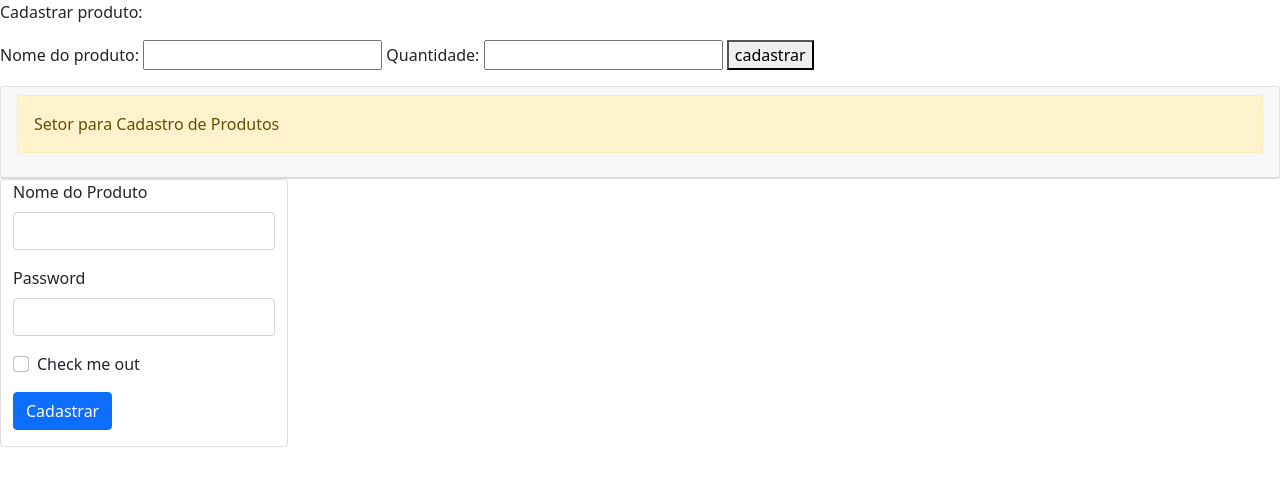
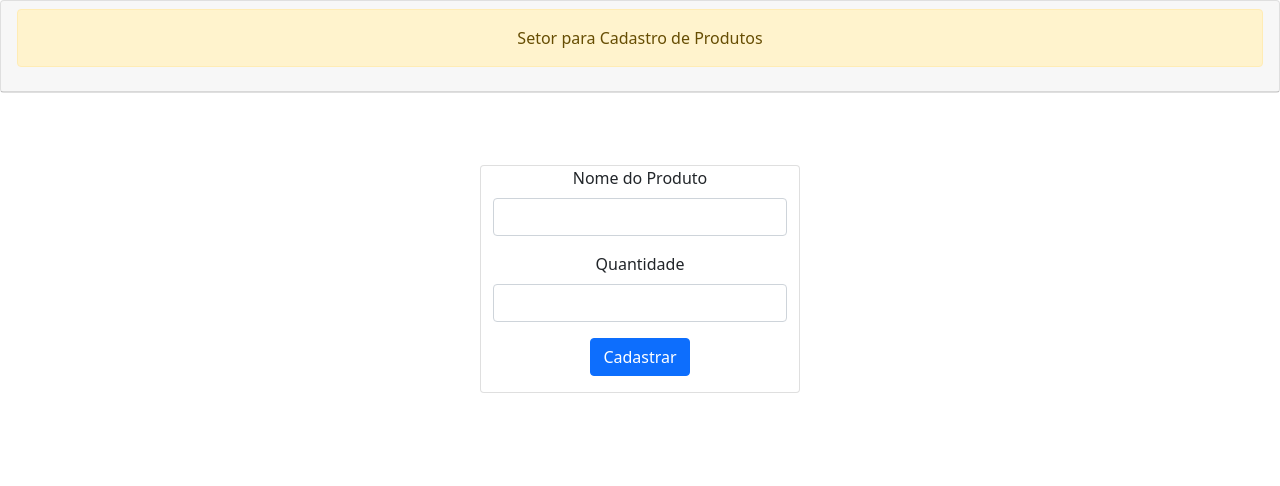
Before and after one commit to KauannGuimaraes/projeto-integrado-2-semestre, a PHP site: page /view/produto/add-produto.php in a window 1280 px wide. Shown: the top 486 px of the page. Run offline with PHP 8.4, Linux system fonts and the light colour scheme.

Commit message:
Add system com estilo

```diff
--- a/view/produto/add-produto.php
+++ b/view/produto/add-produto.php
@@ -1,40 +1,30 @@
 <html>
     <head>
-    <link href="https://cdn.jsdelivr.net/npm/bootstrap@5.1.3/dist/css/bootstrap.min.css" rel="stylesheet" integrity="sha384-1BmE4kWBq78iYhFldvKuhfTAU6auU8tT94WrHftjDbrCEXSU1oBoqyl2QvZ6jIW3" crossorigin="anonymous">
+        <link href="../bootstrap-5.1.3/css/bootstrap.min.css" rel="stylesheet">
     </head>
     <body>
-            <form action="#">
-                <p>Cadastrar produto:</p>
-                Nome do produto: <input type="text" name="name">
-                Quantidade: <input type="number" name="quantidade">
-                <button type="submit">cadastrar</button>
-            </form>
-
-
-            <div class="card">
+            <div class="card" >
                 <div class="card-header">
                     <div class="alert alert-warning" role="alert">
-                        Setor para Cadastro de Produtos
+                        <center> Setor para Cadastro de Produtos </center>
                     </div>
                 </div>
             </div>
-
-            <div class="card" style="width: 18rem;">
+            <center>
+            <br><br><br>
+            <div class="card" style="width: 20rem;">
             <form class="container-sm">
                 <div class="mb-3">
                     <label for="producttype" class="form-label">Nome do Produto</label>
-                    <input type="email" class="form-control" id="exampleInputEmail1" aria-describedby="productHelp">
+                    <input type="text" class="form-control">
                 </div>
                 <div class="mb-3">
-                    <label for="exampleInputPassword1" class="form-label">Password</label>
-                    <input type="password" class="form-control" id="exampleInputPassword1">
-                </div>
-                <div class="mb-3 form-check">
-                    <input type="checkbox" class="form-check-input" id="exampleCheck1">
-                    <label class="form-check-label" for="exampleCheck1">Check me out</label>
+                    <label for="exampleInputPassword1" class="form-label">Quantidade</label>
+                    <input type="number" class="form-control">
                 </div>
                 <button type="submit" class="btn btn-primary">Cadastrar</button>
             </form>
             </div>
+            </center>
     </body>
 </html>
```
Also changed, not shown: view/produto/decrement-produto.php (+27 -6 lines), index.php (renamed from view/index.php).
